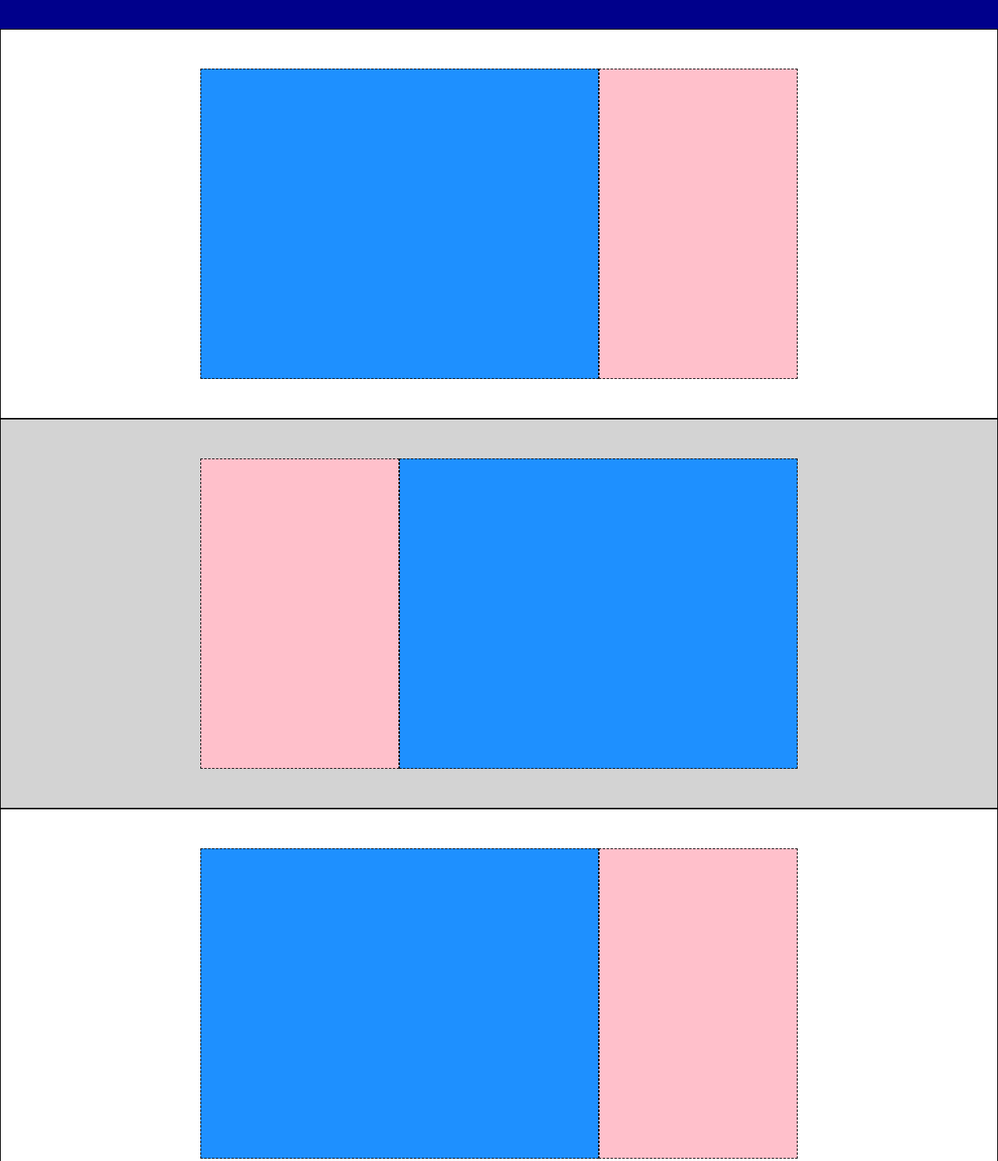
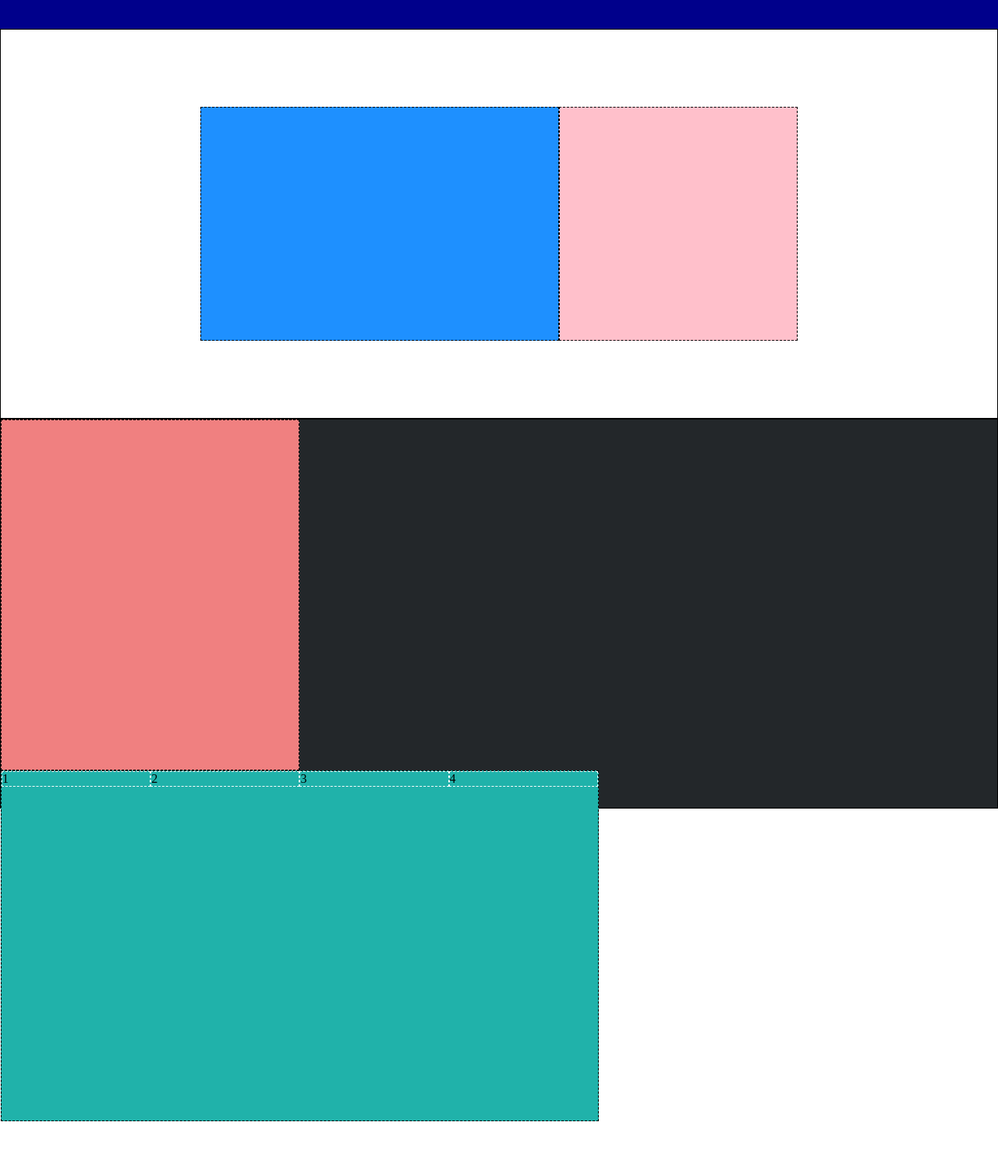
Before and after one commit to andreaconv/htmlcss-struttura-discord, a plain HTML site: page index.html in a window 1280 px wide. Shown: the part 433-1922 px from the top of the page at 78% size. After the commit the page ends 1871 px from the top, so only its background shows below. Drawn offline with Linux system fonts and the light colour scheme.

Commit message:
modifica scheletro sezione

```diff
--- a/CSS/style.css
+++ b/CSS/style.css
@@ -7,8 +7,18 @@
 
 .container{
   margin: 0 auto;
-  width: 1000px;
+  min-width: 600px;
+  width: 60%;
   background-color: green;
+}
+
+.flex{
+  display: flex;
+}
+
+.center{
+  justify-content: center;
+  align-items: center;
 }
 
 .border{
@@ -88,10 +98,6 @@ main .jumbotron .border{
                 /* INIZIO BOX */
 
 main .sfondo{
-  display: flex;
-  justify-content: center;
-  align-items: center;
-
   border: 1px solid black;
   width: 100%;
   height: 500px;
@@ -105,14 +111,14 @@ main .sfondo.grigio{
 }
 
 main .sfondo .content-big{
-  width: 40%;
-  height: 80%;
+  width: 60%;
+  height: 300px;
   background-color: #1e90ff;
 }
 
-.content-small{
-  width: 20%;
-  height: 80%;
+main .sfondo .content-small{
+  width: 40%;
+  height: 300px;
   background-color: #ffc0cb;
 }
 
@@ -128,12 +134,38 @@ main .sfondo.grigio .container{
 
                 /*INIZIO SCURO*/
 
+main .sfondo.scuro{
+  background-color: #23272a;
+}
+
+main .sfondo .content-rosa{
+  width: 30%;
+  height: 450px;
+  background-color: #f08080;
+}
+
+main .sfondo .content-celeste{
+  width: 60%;
+  height: 450px;
+  background-color: #20b2aa;
+}
+
+main .sfondo .content-celeste ul{
+  display: flex;
+  flex-wrap: wrap;
+  list-style: none;
+}
+
+main .sfondo .content-celeste ul li{
+  border: 1px dashed white;
+  width: calc(100% / 4);
+  height: 100%;
+}
+
 
 
                 /*FINE SCURO*/
 
-main .sfondo.scuro{
-  background-color: #23272a;
-}
+
 
 /* FINE MAIN */
--- a/index.html
+++ b/index.html
@@ -38,34 +38,28 @@
 
     </section>
 
-    <section class="sfondo bianco">
+    <section class="sfondo bianco flex center">
 
-      <div class="content-big border"></div>
-      <div class="content-small border"></div>
+      <div class="container flex center">
+        <div class="content-big border"></div>
+        <div class="content-small border"></div>
+      </div>
 
     </section>
 
-    <section class="sfondo grigio">
 
-      <div class="content-small border"></div>
-      <div class="content-big border"></div>
-
-    </section>
-
-    <section class="sfondo bianco">
-
-      <div class="content-big border"></div>
-      <div class="content-small border"></div>
-
-    </section>
-
-    <section class="sfondo grigio">
-
-      <div class="container border"></div>
-
-    </section>
 
     <section class="sfondo scuro">
+
+      <div class="content-rosa border"></div>
+      <div class="content-celeste border">
+        <ul>
+          <li>1</li>
+          <li>2</li>
+          <li>3</li>
+          <li>4</li>
+        </ul>
+      </div>
 
     </section>
 
```
